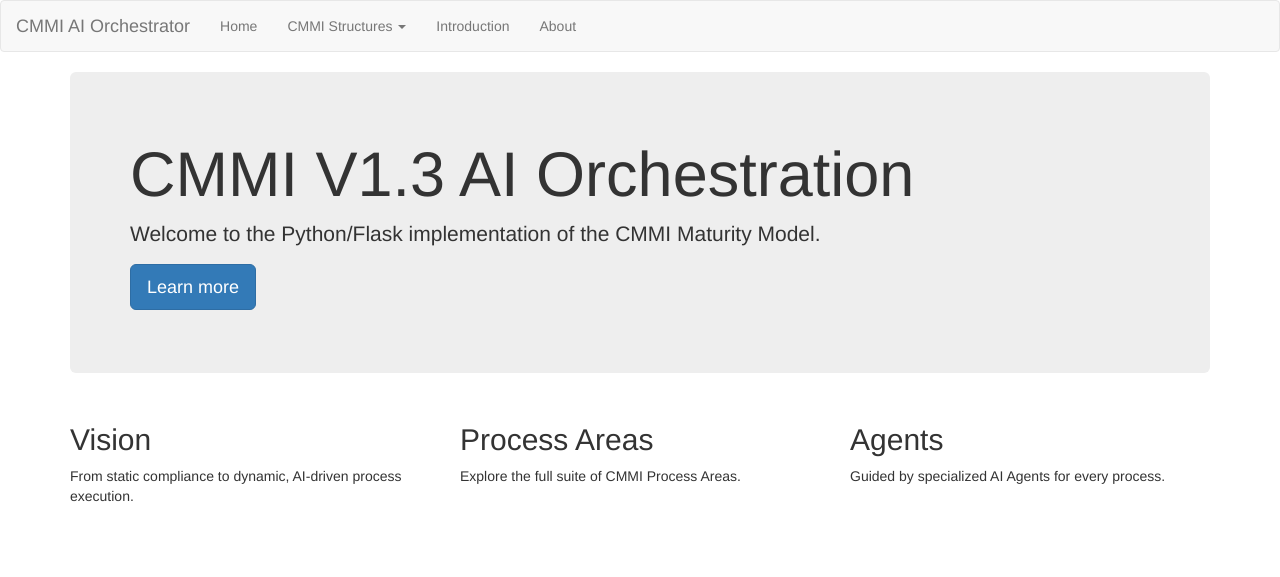
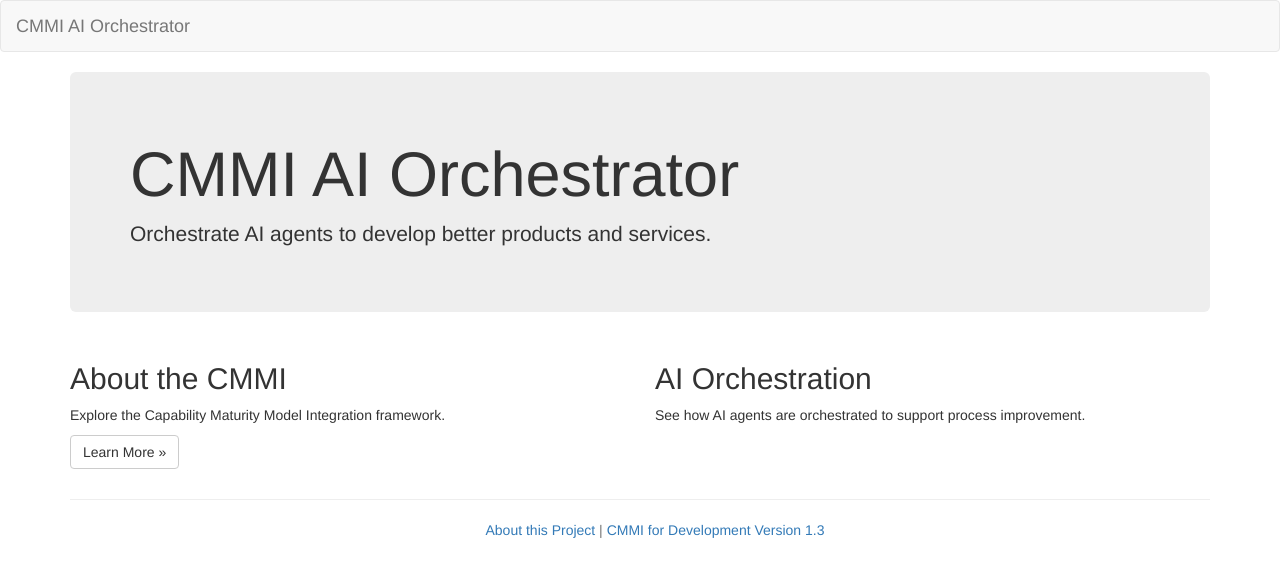
Before and after one commit to matthewnewell/CMMI-1.3-AI-Orchestration, a Flask app: page / in a window 1280 px wide. Shown: the top 577 px of the page. Run offline with Flask 3, Linux system fonts and the light colour scheme; some libraries are stand-ins or nearby versions.

Commit message:
Update home page hero, refactor static pages and navigation

```diff
--- a/python_app/app/routes.py
+++ b/python_app/app/routes.py
@@ -1,5 +1,6 @@
-from flask import Blueprint, render_template
-from app.models import MaturityLevel
+import os
+import markdown
+from flask import Blueprint, render_template, current_app
 
 bp = Blueprint('main', __name__)
 
@@ -8,13 +9,31 @@ bp = Blueprint('main', __name__)
 def home():
     return render_template('static_pages/home.html')
 
-@bp.route('/about')
-def about():
-    return render_template('static_pages/about.html')
+@bp.route('/about_this_project')
+def about_this_project():
+    # Assume README is in the repo root, which is one level up from python_app
+    # app is in python_app/app
 
-@bp.route('/introduction')
-def introduction():
-    return render_template('static_pages/introduction.html')
+    # Construct path to README.md
+    # We assume the app is running from python_app directory
+    # So README is at ../README.md
+
+    readme_path = os.path.abspath(os.path.join(os.path.dirname(__file__), '..', '..', 'README.md'))
+
+    content = ""
+    try:
+        with open(readme_path, 'r', encoding='utf-8') as f:
+            content = f.read()
+    except Exception as e:
+        content = f"Error interpreting README.md: {e}"
+
+    html_content = markdown.markdown(content)
+    return render_template('static_pages/about_this_project.html', readme_content=html_content)
+
+@bp.route('/about_cmmi')
+def about_cmmi():
+    return render_template('static_pages/about_cmmi.html')
+
 
 @bp.route('/maturity_levels')
 def maturity_levels():
--- a/python_app/app/templates/base.html
+++ b/python_app/app/templates/base.html
@@ -18,18 +18,7 @@
 
     <div class="collapse navbar-collapse" id="bs-example-navbar-collapse-1">
       <ul class="nav navbar-nav">
-        <li><a href="{{ url_for('main.home') }}">Home</a></li>
-        <li class="dropdown">
-          <a href="#" class="dropdown-toggle" data-toggle="dropdown" role="button" aria-haspopup="true"
-            aria-expanded="false">CMMI Structures <span class="caret"></span></a>
-          <ul class="dropdown-menu">
-            <li><a href="{{ url_for('main.maturity_levels') }}">Maturity Levels</a></li>
-            <li role="separator" class="divider"></li>
-            <li><a href="{{ url_for('main.process_areas') }}">Process Areas</a></li>
-          </ul>
-        </li>
-        <li><a href="{{ url_for('main.introduction') }}">Introduction</a></li>
-        <li><a href="{{ url_for('main.about') }}">About</a></li>
+        <!-- Navigation cleared as requested -->
       </ul>
     </div>
   </div>
@@ -47,5 +36,16 @@
   {% endwith %}
 
   {% block app_content %}{% endblock %}
+
+  <hr>
+  <footer>
+    <div class="container">
+      <p class="text-muted text-center">
+        <a href="{{ url_for('main.about_this_project') }}">About this Project</a> |
+        <a href="https://broadswordsolutions.com/wp-content/uploads/2011/03/CMMI-DEV_v1.3.pdf" target="_blank">CMMI for
+          Development Version 1.3</a>
+      </p>
+    </div>
+  </footer>
 </div>
 {% endblock %}
--- a/python_app/app/templates/static_pages/home.html
+++ b/python_app/app/templates/static_pages/home.html
@@ -2,23 +2,20 @@
 
 {% block app_content %}
 <div class="jumbotron">
-    <h1>CMMI V1.3 AI Orchestration</h1>
-    <p>Welcome to the Python/Flask implementation of the CMMI Maturity Model.</p>
-    <p><a class="btn btn-primary btn-lg" href="{{ url_for('main.introduction') }}" role="button">Learn more</a></p>
+    <h1>CMMI AI Orchestrator</h1>
+    <p>Orchestrate AI agents to develop better products and services.</p>
 </div>
 
 <div class="row">
-    <div class="col-md-4">
-        <h2>Vision</h2>
-        <p>From static compliance to dynamic, AI-driven process execution.</p>
+    <div class="col-md-6">
+        <h2>About the CMMI</h2>
+        <p>Explore the Capability Maturity Model Integration framework.</p>
+        <p><a class="btn btn-default" href="{{ url_for('main.about_cmmi') }}" role="button">Learn More &raquo;</a></p>
     </div>
-    <div class="col-md-4">
-        <h2>Process Areas</h2>
-        <p>Explore the full suite of CMMI Process Areas.</p>
-    </div>
-    <div class="col-md-4">
-        <h2>Agents</h2>
-        <p>Guided by specialized AI Agents for every process.</p>
+    <div class="col-md-6">
+        <h2>AI Orchestration</h2>
+        <p>See how AI agents are orchestrated to support process improvement.</p>
+        <!-- Link to agents or similar in future -->
     </div>
 </div>
 {% endblock %}
--- a/python_app/requirements.txt
+++ b/python_app/requirements.txt
@@ -6,3 +6,4 @@ python-dotenv
 pytest
 pytest-flask
 coverage
+markdown
--- a/python_app/seed.py
+++ b/python_app/seed.py
@@ -25,7 +25,7 @@ def run_seeds():
         db.create_all()
 
         print("Reading seeds.rb...")
-        with open('../db/seeds.rb', 'r', encoding='utf-8') as f:
+        with open('../ruby_rails_app/db/seeds.rb', 'r', encoding='utf-8') as f:
             content = f.read()
 
         # Define patterns for each model
```
Also changed, not shown: python_app/app/templates/static_pages/about.html (deleted, +0 -7 lines), python_app/app/templates/static_pages/about_cmmi.html (added, +23 -0 lines), python_app/app/templates/static_pages/about_this_project.html (added, +12 -0 lines).
